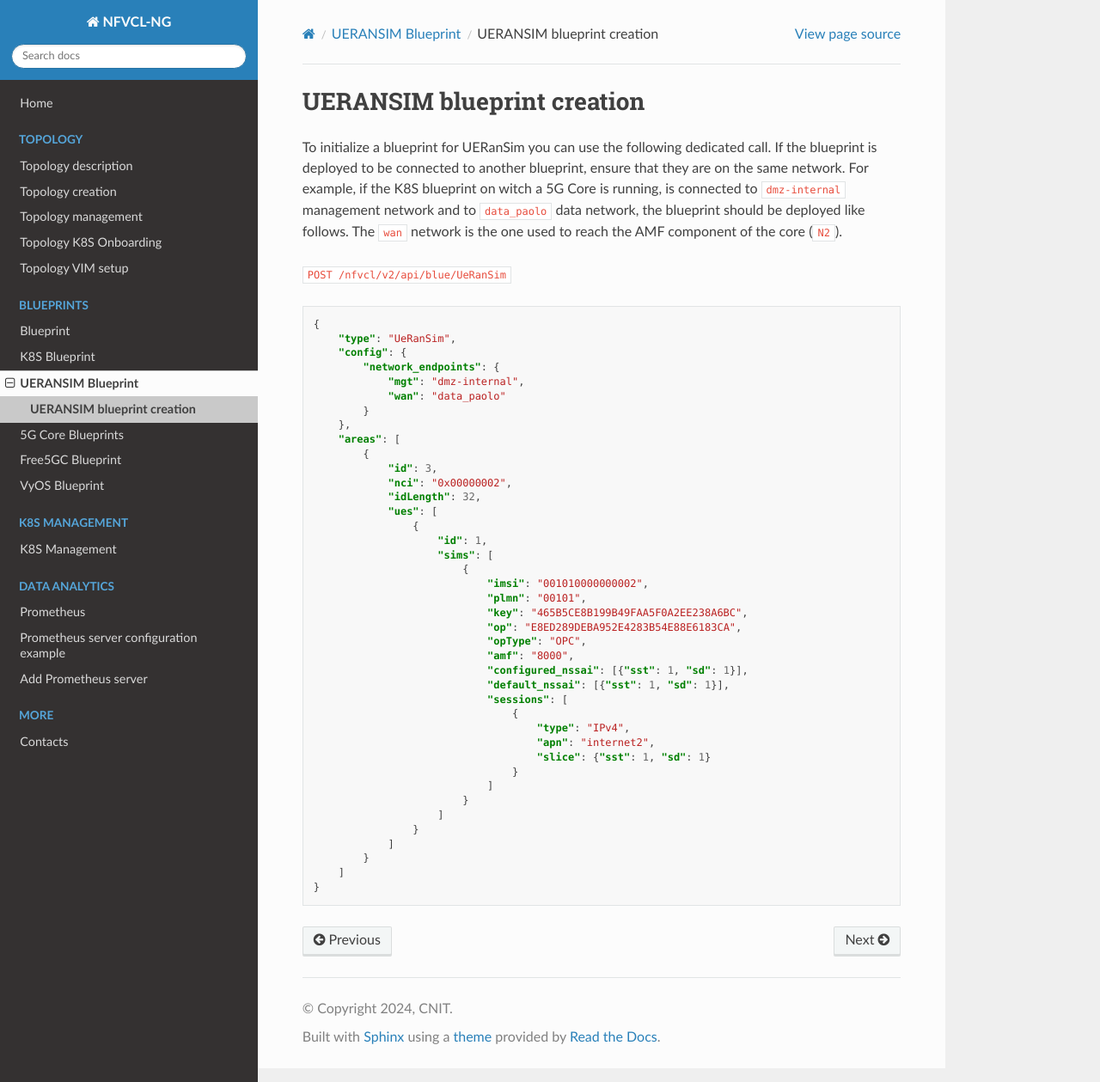
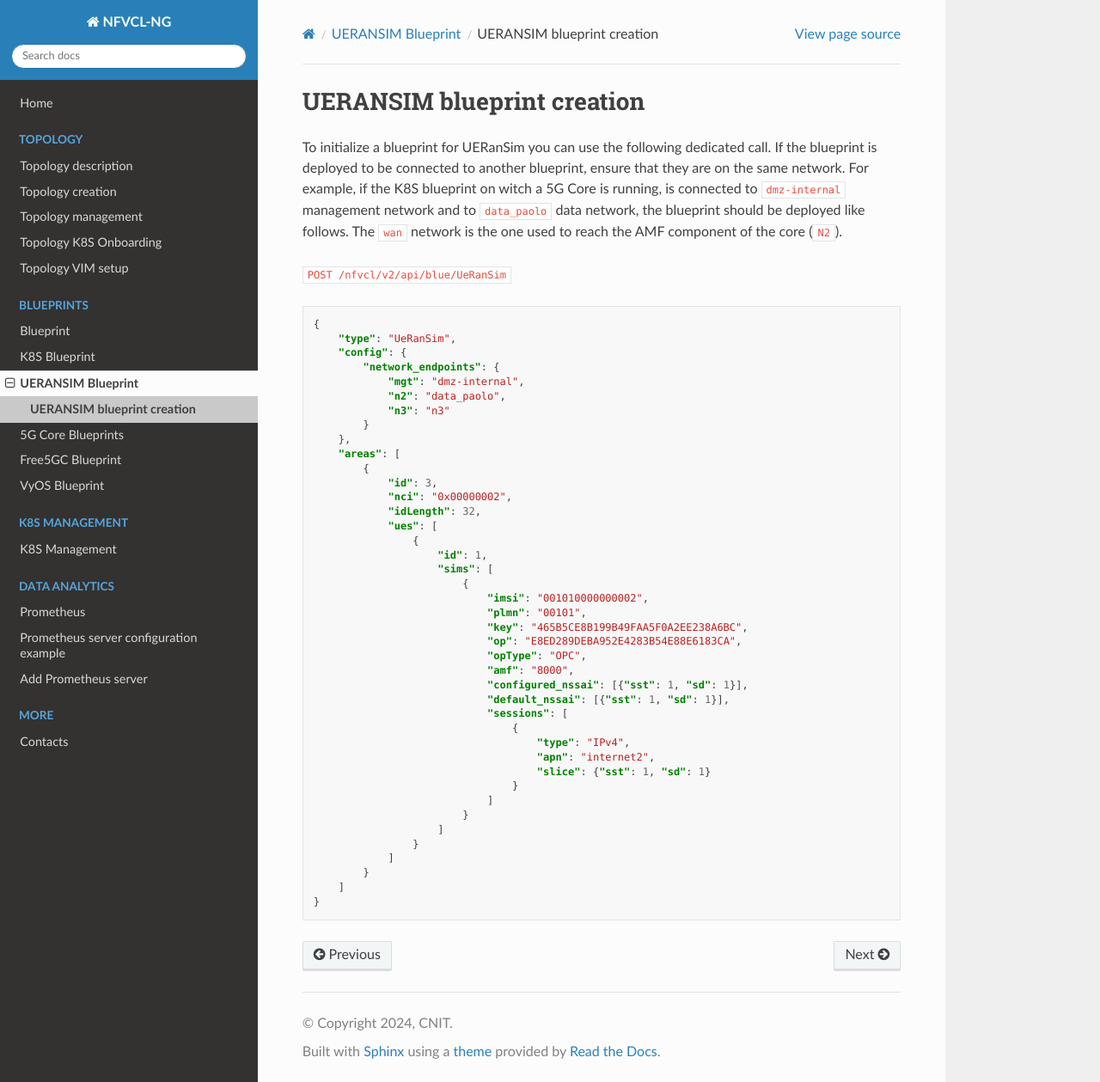
Before and after one commit to s2n-cnit/nfvcl-ng, a Sphinx documentation site: the page built from docs/source/blueprints/ueransim/ueransim_blue_creation.md, in a window 1280 px wide and 1259 px high. Shown: the whole window at 86% size. Built offline with Sphinx 7.4.7 and the Read the Docs theme 2.0.0, drawn with Linux system fonts in a browser that asks for light colours.

Commit message:
docs(UERANSIM): Update doc

```diff
--- a/docs/source/blueprints/ueransim/ueransim_blue_creation.md
+++ b/docs/source/blueprints/ueransim/ueransim_blue_creation.md
@@ -11,7 +11,8 @@
     "config": {
         "network_endpoints": {
             "mgt": "dmz-internal",
-            "wan": "data_paolo"
+            "n2": "data_paolo",
+            "n3": "n3"
         }
     },
     "areas": [
```
